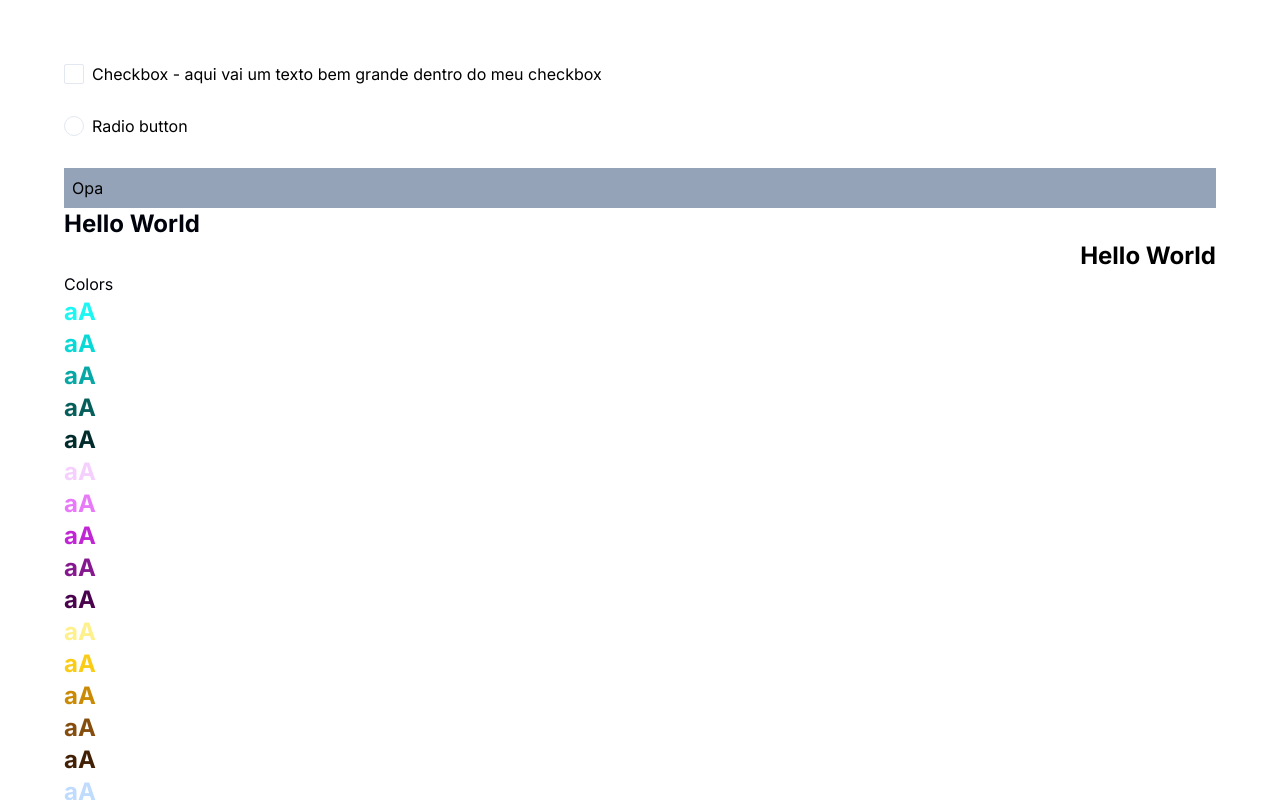
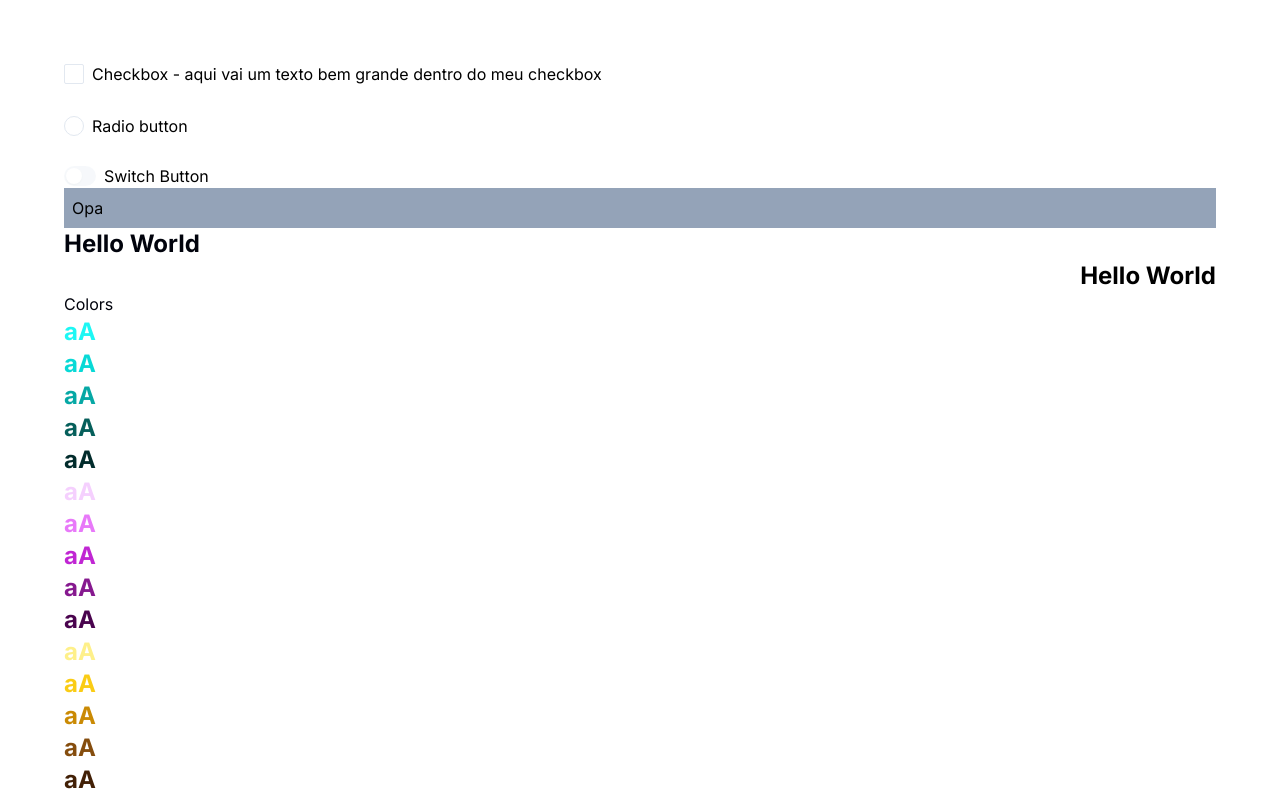
Before and after one commit to johnnyferreiradev/next-template, a Next.js app: page / in a window 1280 px wide. Shown: the top 800 px of the page. Built offline with nearby package versions, Linux system fonts and the light colour scheme.

Commit message:
Creating radio button component

```diff
--- a/src/app/page.tsx
+++ b/src/app/page.tsx
@@ -6,6 +6,7 @@ import Text from '@/components/atom/Text';
 import Card from '@/components/atom/Card';
 import Checkbox from '@/components/atom/Checkbox';
 import Radio from '@/components/atom/Radio';
+import SwitchButton from '@/components/atom/SwitchButton';
 
 import { TextColors } from '@/components/atom/Text/types';
 
@@ -30,6 +31,7 @@ export default function Home() {
       >
         Radio button
       </Radio>
+      <SwitchButton id="switch" disabled>Switch Button</SwitchButton>
 
       <Card className="p-2" color="grayscale400">
         Opa
--- /dev/null
+++ b/src/components/atom/SwitchButton/index.tsx
@@ -0,0 +1,37 @@
+import { SwitchButtonProps } from './types';
+
+import './styles.css';
+
+export default function SwitchButton({
+  className,
+  id,
+  checked,
+  onChange,
+  disabled,
+  children,
+}: SwitchButtonProps) {
+  return (
+    <div className={`switch-button ${disabled ? 'disabled' : ''} ${className}`}>
+      <input
+        id={id}
+        className="switch-button__input"
+        type="checkbox"
+        disabled={disabled}
+        checked={checked}
+        onChange={(event) => {
+          if (onChange) {
+            onChange(event);
+          }
+        }}
+      />
+      <label htmlFor={id} className="switch-button__label"></label>
+      {children && (
+        <div className="switch-button__content">
+          <label htmlFor={id} className="switch-button__content_label">
+            {children}
+          </label>
+        </div>
+      )}
+    </div>
+  );
+}
--- /dev/null
+++ b/src/components/atom/SwitchButton/styles.css
@@ -0,0 +1,54 @@
+@tailwind base;
+@tailwind components;
+@tailwind utilities;
+
+@layer components {
+  .switch-button {
+    @apply flex items-center -mt-1;
+  }
+
+  .switch-button__content {
+    @apply ml-2;
+  }
+
+  .switch-button__input {
+    @apply absolute opacity-0 cursor-pointer h-0 w-0;
+  }
+
+  .switch-button__input + .switch-button__label {
+    @apply block relative cursor-pointer outline-none select-none;
+    @apply p-0.5 w-8 h-5 bg-[var(--grayscale-color-100)] rounded-full transition-all;
+  }
+
+  .switch-button__input + .switch-button__label::after {
+    @apply block absolute content-[''] top-0.5 left-0.5 bottom-0.5;
+  }
+
+  .switch-button__input + .switch-button__label::after {
+    @apply w-4 right-0.5 bg-[var(--light-color)] rounded-full transition-all shadow-sm;
+  }
+
+  .switch-button__input:checked + .switch-button__label {
+    @apply bg-[var(--primary-color-200)];
+  }
+
+  .switch-button__input:checked + .switch-button__label::after {
+    @apply translate-x-3;
+  }
+
+  .switch-button.disabled .switch-button__input + .switch-button__label {
+    @apply opacity-60 cursor-default;
+  }
+
+  .switch-button.disabled .switch-button__input:checked + .switch-button__label {
+    @apply opacity-25 cursor-default;
+  }
+
+  .switch-button .switch-button__content_label {
+    @apply cursor-pointer;
+  }
+
+  .switch-button.disabled .switch-button__content_label {
+    @apply cursor-default;
+  }
+}
--- /dev/null
+++ b/src/components/atom/SwitchButton/types.ts
@@ -0,0 +1,8 @@
+export interface SwitchButtonProps {
+  className?: string;
+  id: string;
+  checked?: boolean;
+  onChange?: (event: React.ChangeEvent<HTMLInputElement>) => void;
+  disabled?: boolean;
+  children?: React.ReactNode;
+}
```
